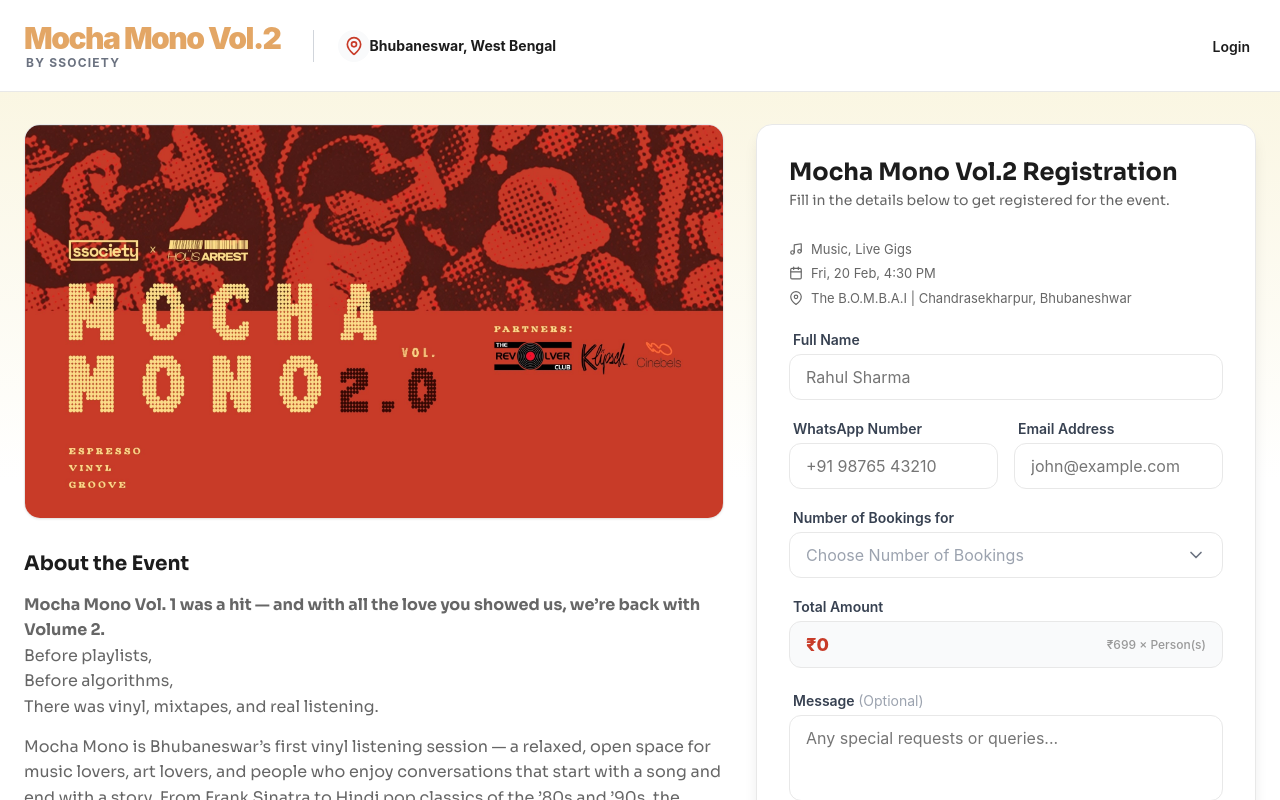
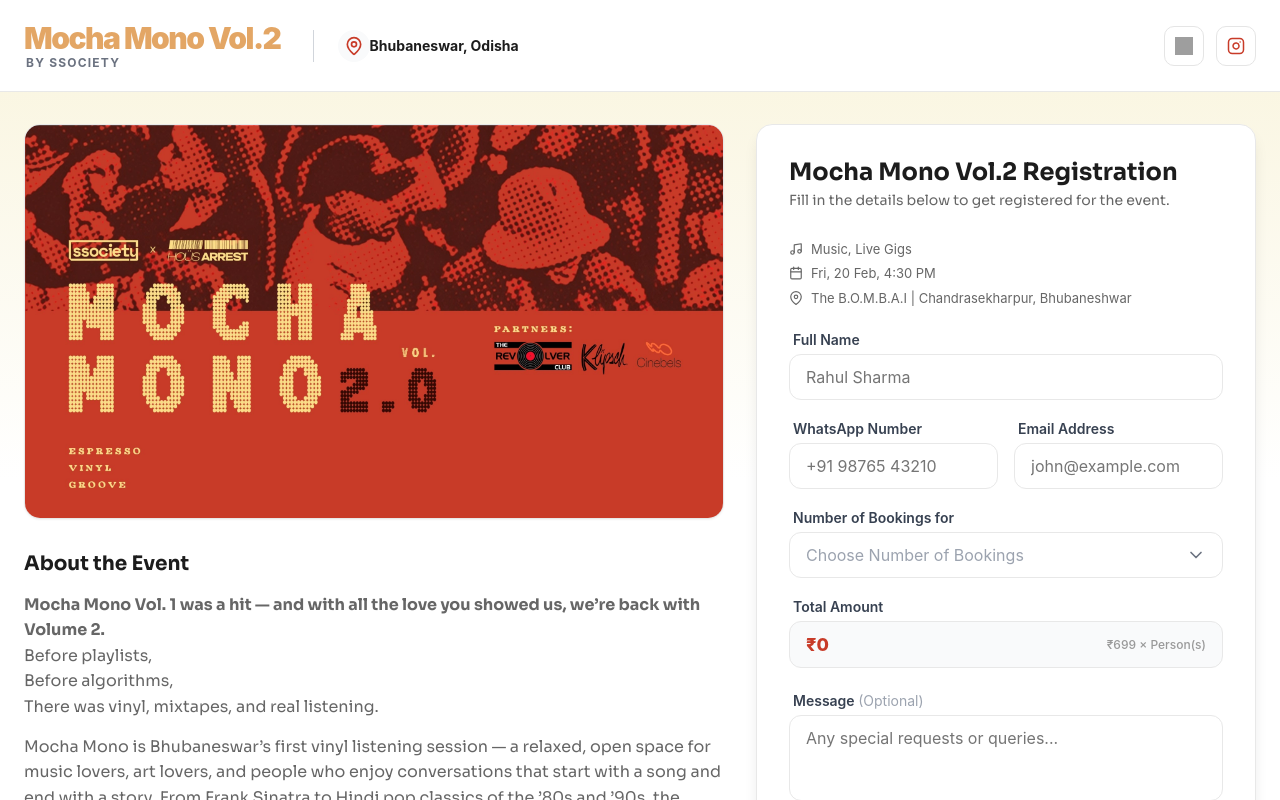
Before and after one commit to ssocietybyscale/mocha, a Next.js app: page / in a window 1280 px wide. Shown: the top 800 px of the page. Built offline with nearby package versions, Linux system fonts and the light colour scheme; grey boxes are pictures that could not be loaded; a web font is replaced by a local one.

Commit message:
Update Header.tsx

```diff
--- a/app/components/Header.tsx
+++ b/app/components/Header.tsx
@@ -1,5 +1,5 @@
 import React from "react";
-import { MapPin } from "lucide-react";
+import { MapPin, Instagram } from "lucide-react";
 import "./Header.css";
 
 const Header: React.FC = () => {
@@ -22,14 +22,29 @@
               <MapPin className="location-icon" />
             </div>
             <div className="location-text">
-              <span className="city-name">Bhubaneswar, West Bengal</span>
+              <span className="city-name">Bhubaneswar, Odisha</span>
             </div>
           </div>
         </div>
 
-        {/* Right Section */}
-        <div>
-          <button className="mobile-login-btn">Login</button>
+        <div className="right">
+          <a
+            href="https://www.whatsapp.com/channel/0029Vb5fR5I6rsQmoskHy10s"
+            className="social-icon-btn-right whatsapp-btn"
+            target="_blank"
+            rel="noopener noreferrer"
+          >
+            <img src="whatsapp.png" alt="WhatsApp" className="icon-svg" />
+          </a>
+
+          <a
+            href="https://www.instagram.com/districtupdates/"
+            className="social-icon-btn-right instagram-btn"
+            target="_blank"
+            rel="noopener noreferrer"
+          >
+            <Instagram className="icon-svg" />
+          </a>
         </div>
       </div>
     </header>
```
